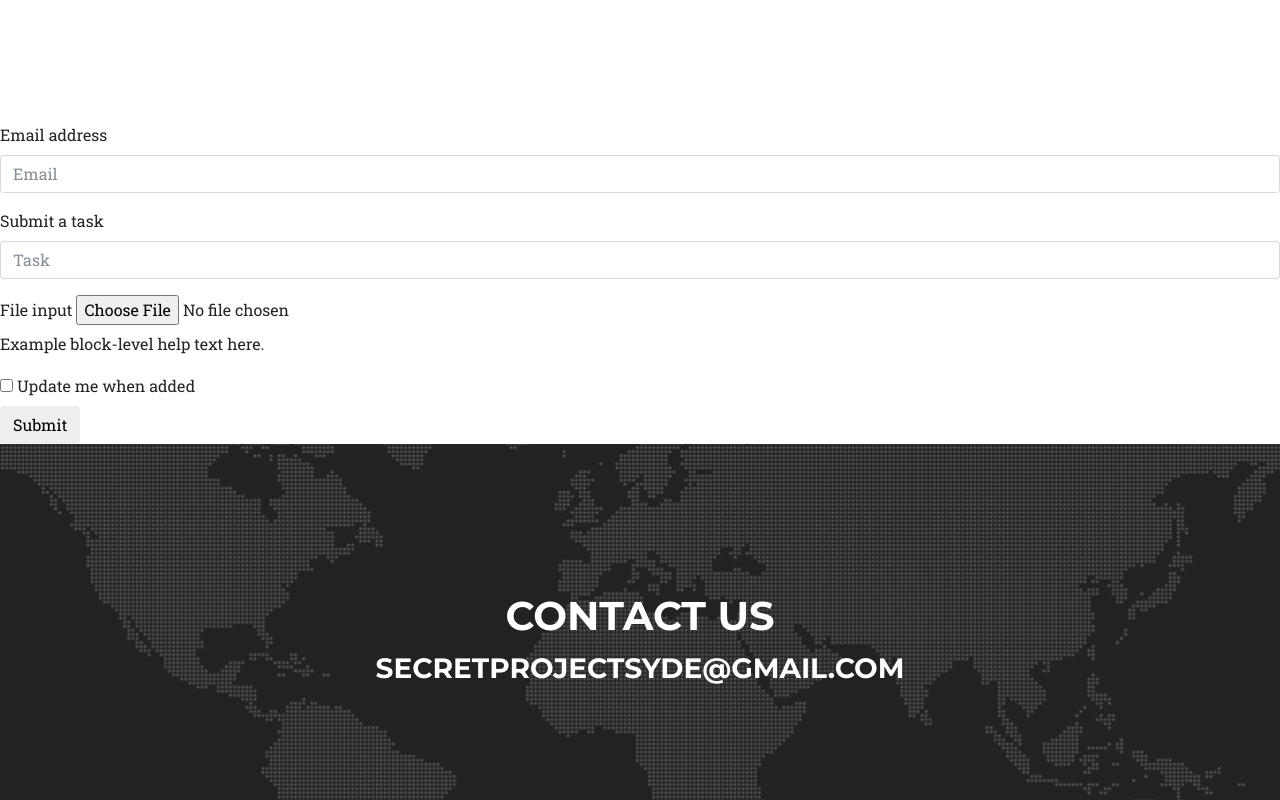
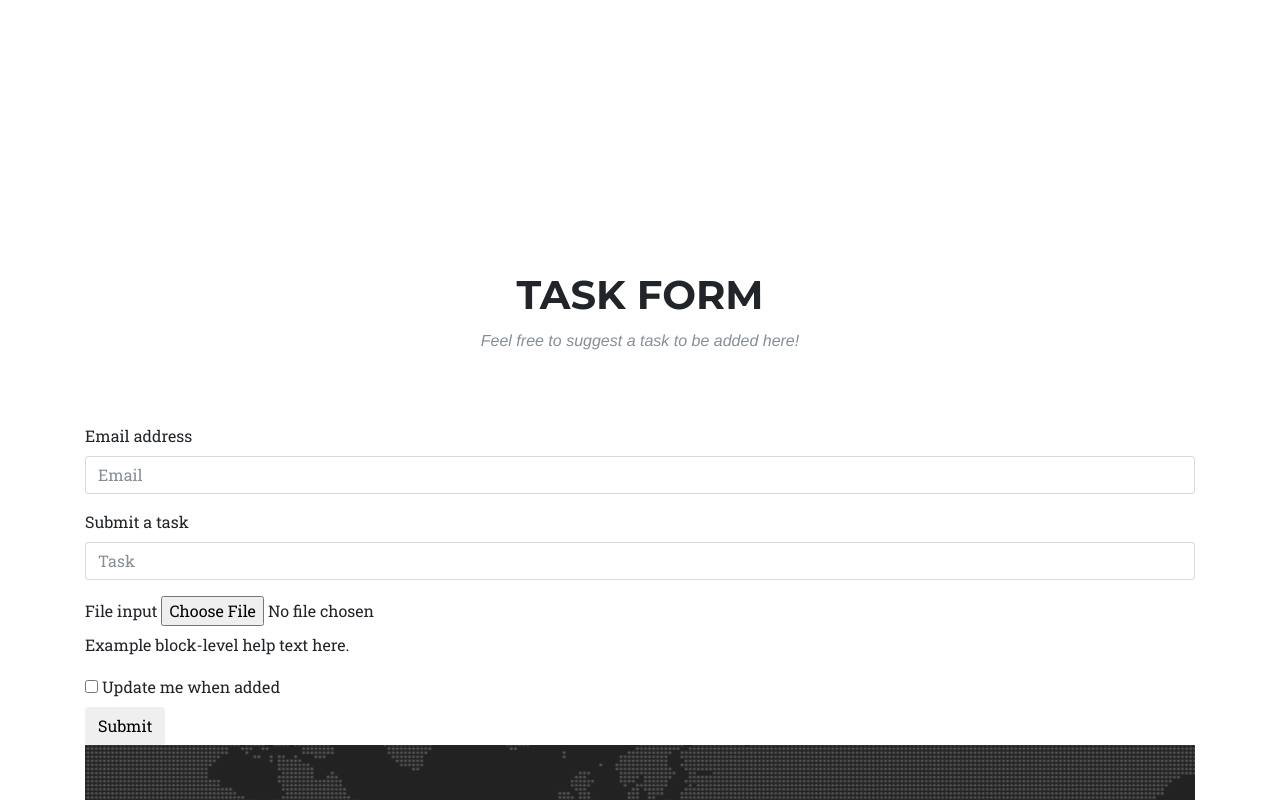
Before and after one commit to ROOSTERs/SYDE-Calendar-Project, a plain HTML site: page index.html in a window 1280 px wide. Shown: the part 1700-2500 px from the top of the page. Drawn offline with Linux system fonts and the light colour scheme; a web font is replaced by a local one.

Commit message:
Adding a form title
Adding a form title

```diff
--- a/index.html
+++ b/index.html
@@ -91,7 +91,16 @@
       </div>
     </section>
 
-    <form class="form-horizontal">
+    <section id="cat">
+      <div class="container">
+        <div class="row">
+          <div class="col-lg-12 text-center">
+            <h2 class="section-heading">Task Form</h2>
+            <h3 class="section-subheading text-muted">Feel free to suggest a task to be added here!</h3>
+          </div>
+        </div>
+
+    <form>
   <div class="form-group">
     <label for="exampleInputEmail1">Email address</label>
     <input type="email" class="form-control" id="exampleInputEmail1" placeholder="Email">
```
